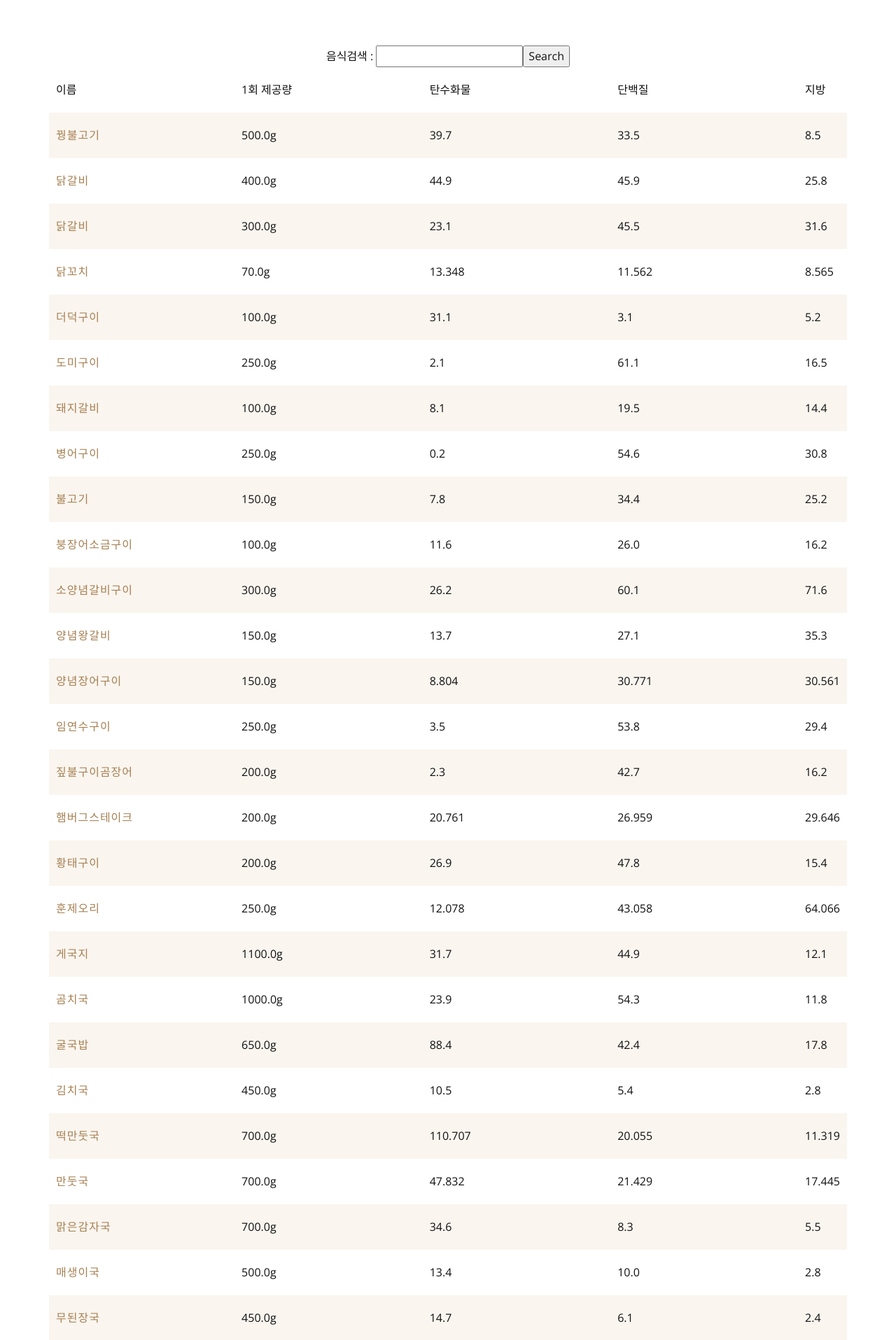
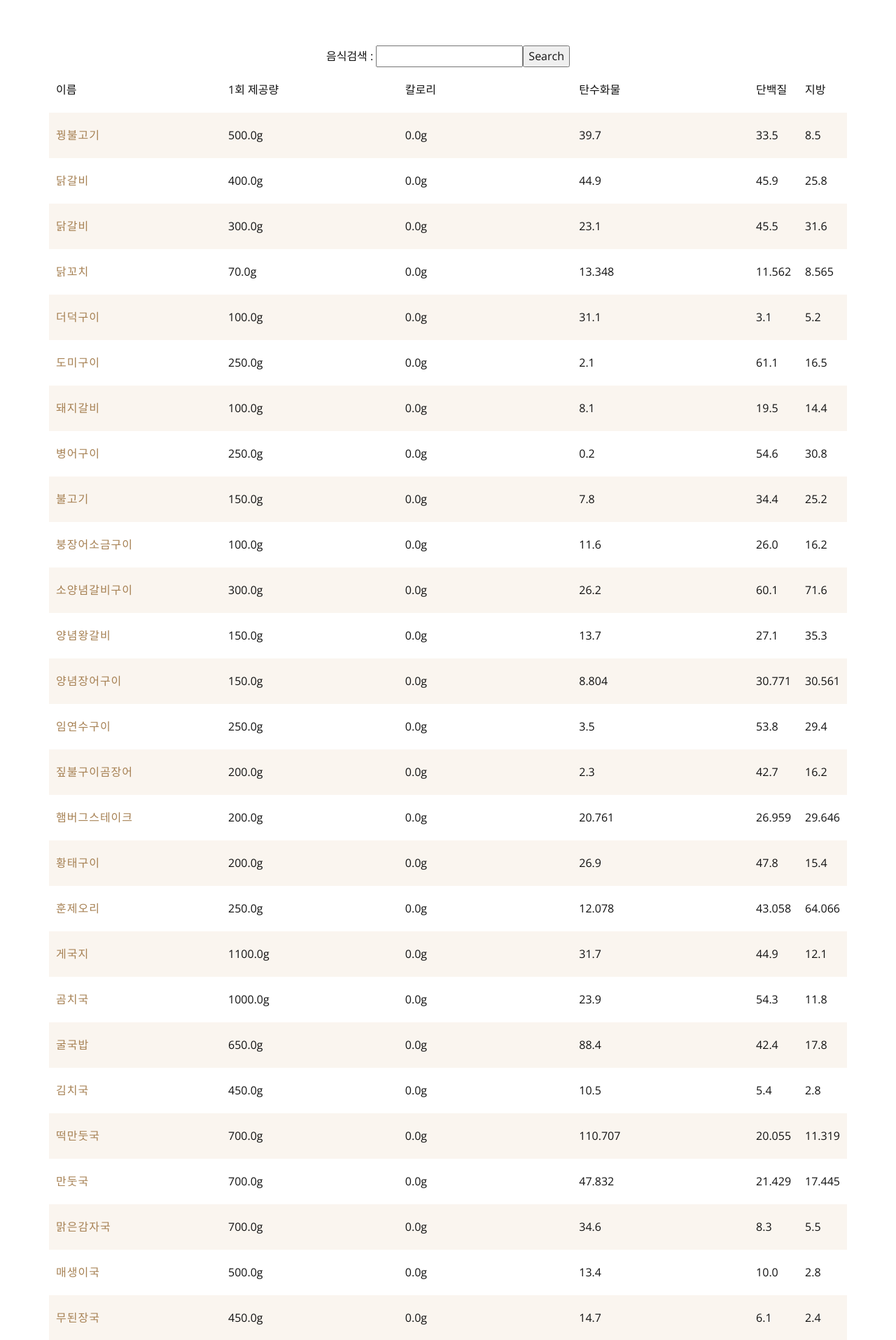
Before and after one commit to yyk112312/FoodFinder, a Django app: page /foodlist/ in a window 1280 px wide. Shown: the part 165-2080 px from the top of the page at 70% size. Run offline with Django 3.2, Linux system fonts and the light colour scheme; data comes from the database, SQL or seed files in the repository.

Commit message:
자잘한 수정 foodboard부분 및 여러가지

```diff
--- a/foodboard/templates/Foodboard.html
+++ b/foodboard/templates/Foodboard.html
@@ -35,6 +35,7 @@
               <tr style="height: 65px;">
                 <td class="u-table-cell">이름</td>
                 <td class="u-table-cell">1회 제공량</td>
+                <td class="u-table-cell">칼로리</td>
                 <td class="u-table-cell">탄수화물</td>
                 <td class="u-table-cell">단백질</td>
                 <td class="u-table-cell">지방</td>
@@ -43,9 +44,10 @@
               <tr style="height: 65px;">
                 <td class="u-table-cell"><a href="{% url 'foodboard:foodboard_detail' foodboard.id %}">{{ foodboard.name }}</a></td>
                 <td class="u-table-cell">{{ foodboard.once }}g</td>
+                <td class="u-table-cell">{{ foodboard.calories }}g</td>
                 <td class="u-table-cell">{{ foodboard.cabor }}</td>
                 <td class="u-table-cell">{{ foodboard.protein }}</td>
-                  <td class="u-table-cell">{{ foodboard.fat }}</td>
+                <td class="u-table-cell">{{ foodboard.fat }}</td>
               </tr>
             {% endfor %}
             </tbody>
--- a/foodboard/templates/foodboardDetail.html
+++ b/foodboard/templates/foodboardDetail.html
@@ -32,9 +32,11 @@
                 <td class="u-table-cell">{{ board.cabor }}</td>
                 <td class="u-table-cell">{{ board.calories }}</td>
                 <td class="u-table-cell">{{ board.protein }}</td>
-                  <td class="u-table-cell">{{ board.fat }}</td>
+                <td class="u-table-cell">{{ board.fat }}</td>
               </tr>
+
               <div>
+                <a href="{% url 'foodboard:food_list' %}">식품 목록으로</a>
         <script src="https://cdn.jsdelivr.net/npm/chart.js@2.9.3/dist/Chart.min.js"></script>
 <script src="https://cdn.jsdelivr.net/npm/chart.js@2.9.4"></script>
 <center>
@@ -66,6 +68,7 @@
 
 
   </script>
+
 </center>
               </div>
           </table>
@@ -73,6 +76,7 @@
           </div>
         </div>
       </div>
+
     </section>
 
   </body>
```
Also changed, not shown: static/uploadimage/113_38.jpg (added).
